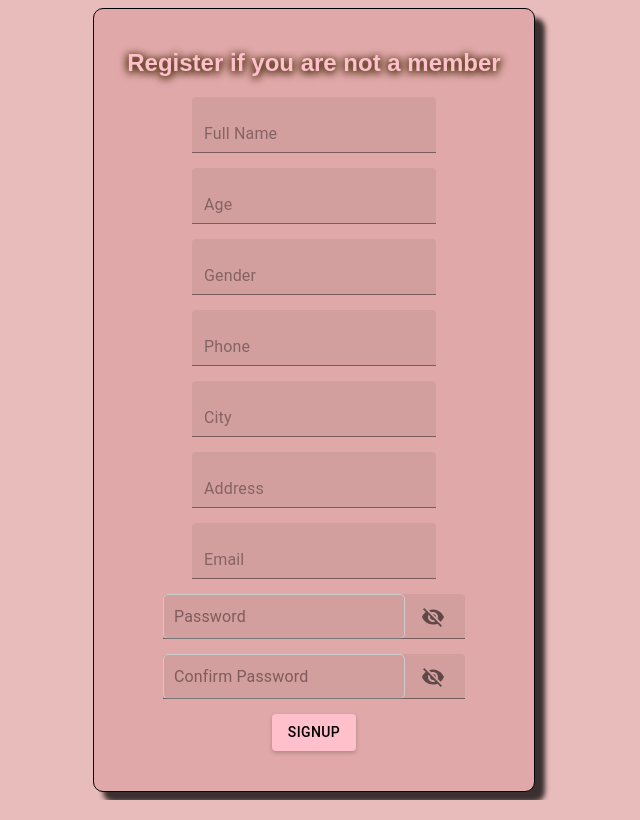
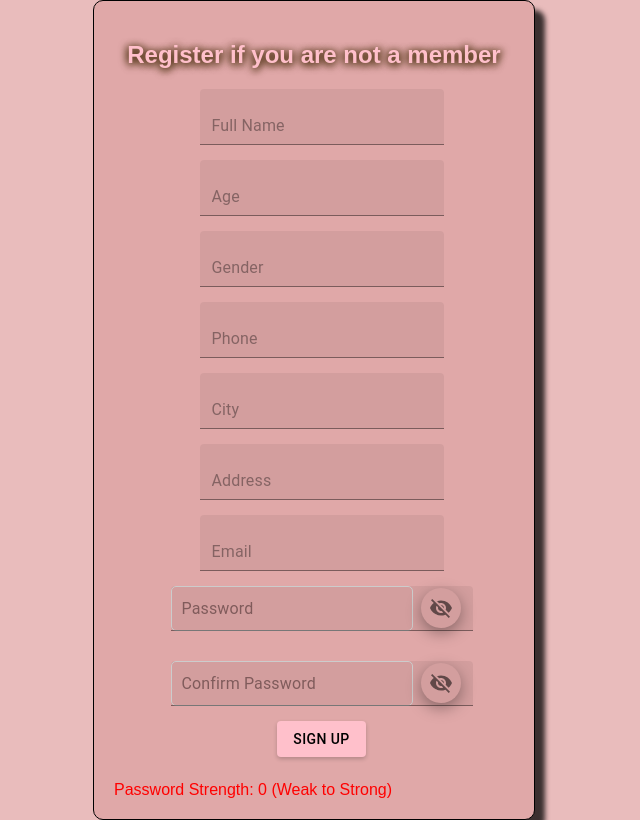
Before and after one commit to FbW-E11/Final_Project, a React (Create React App) app in the folder Boilerplate/client/app/: page /register in a window 1280 px wide. Shown: the whole page, without its empty margins (326-966 px from the left). Built offline with nearby package versions, Linux system fonts and the light colour scheme.

Commit message:
update_for_today_24/10

```diff
--- a/Boilerplate/client/app/package.json
+++ b/Boilerplate/client/app/package.json
@@ -20,7 +20,8 @@
     "survey-core": "^1.9.112",
     "survey-creator-react": "^1.9.112",
     "survey-react-ui": "^1.9.112",
-    "web-vitals": "^2.1.4"
+    "web-vitals": "^2.1.4",
+    "zxcvbn": "^4.4.2"
   },
   "scripts": {
     "start": "react-scripts start",
--- a/Boilerplate/client/app/src/components/Exercise/index.js
+++ b/Boilerplate/client/app/src/components/Exercise/index.js
@@ -1,5 +1,6 @@
 import React, { useState, useEffect } from "react";
 import axios from "axios";
+import "../Exercise/style.css";
 
 
 
--- a/Boilerplate/client/app/src/components/Login/style.css
+++ b/Boilerplate/client/app/src/components/Login/style.css
@@ -59,4 +59,34 @@
     background-color: #0056b3;
   }
 
-  /* Add more styling as needed */
+ /* Add animation to navigation links when clicked */
+.navbar a {
+  text-decoration: none;
+  color: #fff;
+  margin: 0 15px;
+  font-weight: bold;
+  position: relative; /* Add relative positioning for pseudo-element */
+  transition: color 0.3s ease, transform 0.3s ease; /* Add transitions for color and transform */
+}
+
+.navbar a::before {
+  content: "";
+  position: absolute;
+  bottom: -3px; /* Adjust the position of the animated line */
+  left: 0;
+  width: 100%;
+  height: 2px; /* Adjust the line height */
+  background-color: #f1e6e6;
+  transform: scaleX(0); /* Initial transform value for the line */
+  transform-origin: right;
+  transition: transform 0.3s ease; /* Add transition for the line */
+}
+
+.navbar a:hover {
+  color: #4d2be2;
+}
+
+.navbar a:hover::before {
+  transform: scaleX(1); /* Expand the line when the link is hovered */
+  transform-origin: left;
+}
--- a/Boilerplate/client/app/src/components/Register/index.js
+++ b/Boilerplate/client/app/src/components/Register/index.js
@@ -5,6 +5,7 @@ import { useNavigate } from "react-router-dom";
 import { Button, TextField, IconButton, InputAdornment } from "@mui/material";
 import VisibilityIcon from "@mui/icons-material/Visibility";
 import VisibilityOffIcon from "@mui/icons-material/VisibilityOff";
+import zxcvbn from "zxcvbn"; // Import zxcvbn
 
 const Register = () => {
   const navigate = useNavigate();
@@ -12,10 +13,12 @@ const Register = () => {
   const [showPassword, setShowPassword] = useState(false);
   const [showConfirmPassword, setShowConfirmPassword] = useState(false);
   const [confirmPassword, setConfirmPassword] = useState("");
+  const [passwordStrength, setPasswordStrength] = useState(0); // Password strength score
+  const [passwordColor, setPasswordColor] = useState("red");
 
   const SignUpUser = async (data) => {
     try {
-      const response = await axios.post(`http://localhost:5001/register`, data);
+      const response = await axios.post("http://localhost:5001/register", data);
       console.log("response from register is", response);
 
       if (response.data) {
@@ -29,12 +32,23 @@ const Register = () => {
     }
   };
 
-  const { control, handleSubmit, reset } = useForm(); // Use control instead of register
+  const { control, handleSubmit, reset } = useForm();
+
+  const handlePasswordChange = (event) => {
+    const password = event.target.value;
+    const result = zxcvbn(password);
+    setPasswordStrength(result.score);
+    setStrengthColor(result.score); // Set the password strength color
+  };
+
+  const setStrengthColor = (score) => {
+    const colors = ["red", "orange", "yellow", "green", "green"];
+    setPasswordColor(colors[score]);
+  };
 
   const onSubmit = async (data) => {
     console.log(data);
 
-    // Check if the password and confirm password match
     if (data.password !== confirmPassword) {
       setMessage("Passwords do not match");
       return;
@@ -66,7 +80,7 @@ const Register = () => {
           }}
         >
           <div className="form-group">
-            <Controller // Use Controller instead of register
+            <Controller
               name="fullName"
               control={control}
               render={({ field }) => (
@@ -80,7 +94,7 @@ const Register = () => {
             />
           </div>
           <div className="form-group">
-            <Controller // Use Controller instead of register
+            <Controller
               name="age"
               control={control}
               render={({ field }) => (
@@ -94,7 +108,7 @@ const Register = () => {
             />
           </div>
           <div className="form-group">
-            <Controller // Use Controller instead of register
+            <Controller
               name="gender"
               control={control}
               render={({ field }) => (
@@ -108,7 +122,7 @@ const Register = () => {
             />
           </div>
           <div className="form-group">
-            <Controller // Use Controller instead of register
+            <Controller
               name="phone"
               control={control}
               render={({ field }) => (
@@ -122,7 +136,7 @@ const Register = () => {
             />
           </div>
           <div className="form-group">
-            <Controller // Use Controller instead of register
+            <Controller
               name="city"
               control={control}
               render={({ field }) => (
@@ -136,7 +150,7 @@ const Register = () => {
             />
           </div>
           <div className="form-group">
-            <Controller // Use Controller instead of register
+            <Controller
               name="address"
               control={control}
               render={({ field }) => (
@@ -150,7 +164,7 @@ const Register = () => {
             />
           </div>
           <div className="form-group">
-            <Controller // Use Controller instead of register
+            <Controller
               name="email"
               control={control}
               render={({ field }) => (
@@ -163,7 +177,8 @@ const Register = () => {
               )}
             />
           </div>
-          <Controller // Use Controller instead of register
+          <div className="form-group">
+            <Controller
               name="password"
               control={control}
               rules={{
@@ -203,10 +218,15 @@ const Register = () => {
                         </InputAdornment>
                       ),
                     }}
+                    onChange={(e) => {
+                      field.onChange(e);
+                      handlePasswordChange(e);
+                    }}
                   />
                 </div>
               )}
             />
+          </div>
 
           <div className="form-group">
             <TextField
@@ -246,10 +266,13 @@ const Register = () => {
               boxShadow: "0 2px 4px rgba(0, 0, 0, 0.2)",
             }}
           >
-            SignUp
+            Sign Up
           </Button>
         </form>
         <h2>{message && message}</h2>
+        <div style={{ color: passwordColor }}>
+          Password Strength: {passwordStrength} (Weak to Strong)
+        </div>
       </div>
     </div>
   );
```
Also changed, not shown: 2 other files (tests, documents, lock files or other folders). Lines whose indentation alone changed are shown as unchanged.
